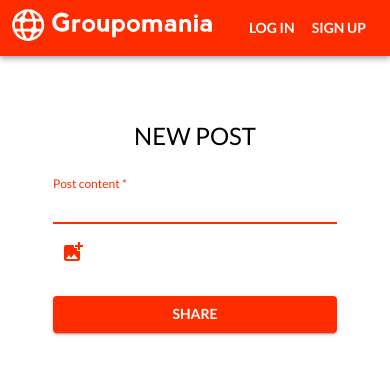
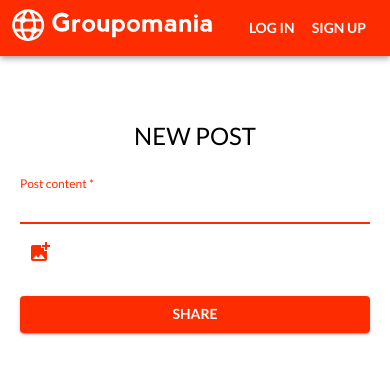
Before and after one commit to Solepsia/OpenClassrooms_P7-Groupomania, a React (Create React App) app in the folder frontend/: page /newPost in a window 390 px wide. Shown: the top 374 px of the page. Built offline with nearby package versions, Linux system fonts and the light colour scheme.

Commit message:
New post form responsive + pretty

```diff
--- a/frontend/src/components/NewPost.js
+++ b/frontend/src/components/NewPost.js
@@ -74,7 +74,7 @@
                 component="form"
                 onSubmit={handleSubmit}
                 noValidate
-                sx={{ mt: 1 }}
+                sx={{ mt: 1, width: '75%', minWidth: 350 }}
             >
                 <TextField
                     margin="normal"
```
